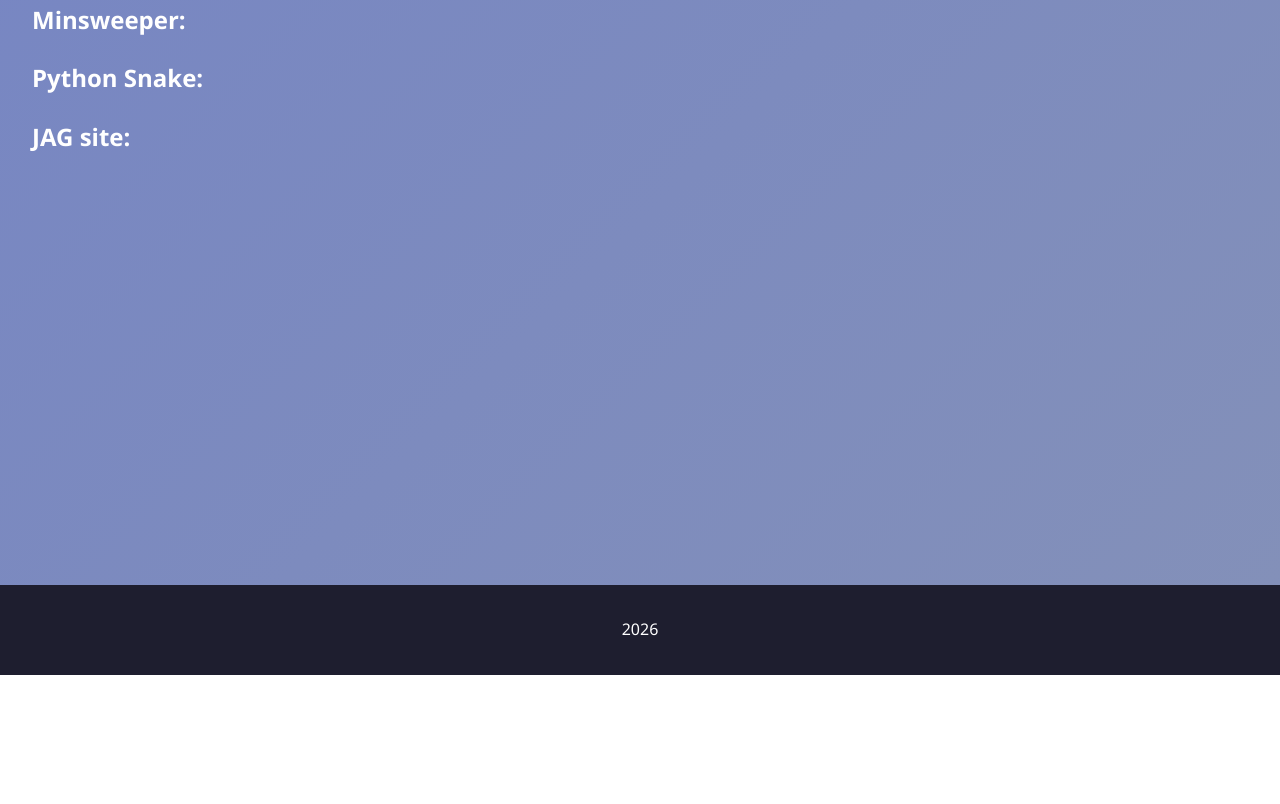
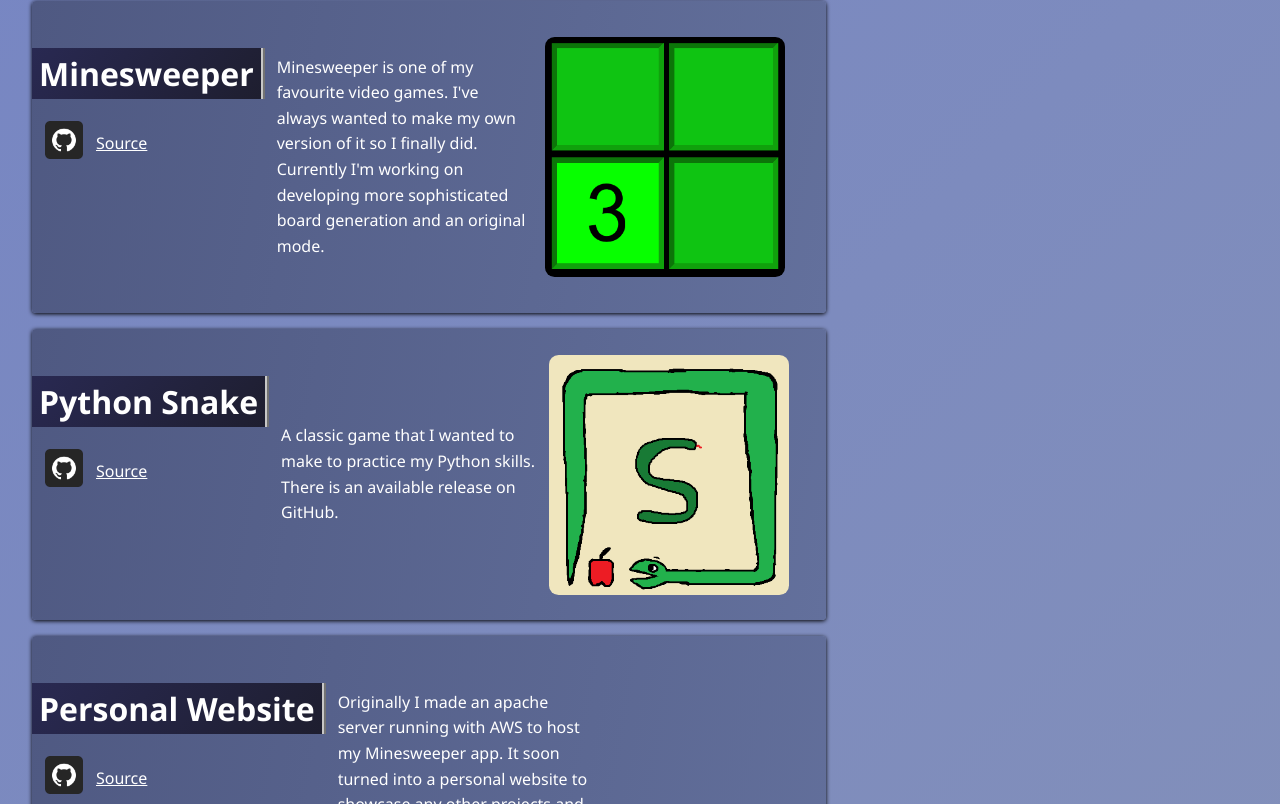
Before and after one commit to Justus2519/JAG-site, a React (Vite) app: page /resume in a window 1280 px wide. Shown: the part 216-1020 px from the top of the page. Before the commit the page ends 891 px from the top, so only its background shows below. Built offline with nearby package versions, Linux system fonts and the light colour scheme.

Commit message:
projects added to resume page

```diff
--- a/src/index.css
+++ b/src/index.css
@@ -11,6 +11,12 @@ body {
   font-family: 'Segoe UI', sans-serif;
   line-height: 1.6;
   color: #222;
+}
+a {
+  color: white;
+}
+a:hover {
+  color:#3030bb;
 }
 
 
@@ -75,7 +81,7 @@ nav {
 }
 .box-title {
   background: linear-gradient(130deg, #292952, #1e1e2f);
-  height:100%;
+  height:fit-content;
   padding:0px 7px;
   align-self: stretch;
   border-right: ridge 4px #c7c7c7;
--- a/src/pages/Home.tsx
+++ b/src/pages/Home.tsx
@@ -94,7 +94,7 @@ function Home(){
                         <div>jglasgow.jag3@gmail.com</div>
                     </div>
                     <div className="contact-box">
-                        <img src="/images/github-logo.png" height="7%" width="7%" className="contact-img"></img>
+                        <img src="/images/github-logo.png" height="7%" width="7%" className="contact-img"/>
                         <a href="https://github.com/Justus2519">Justus2519</a>
                     </div>
                     <div className="contact-box">
--- a/src/pages/Resume.tsx
+++ b/src/pages/Resume.tsx
@@ -1,13 +1,60 @@
 function Resume(){
-    return(
+    const msLink = "https://github.com/Justus2519/Minesweeper-App";
+    const snakeLink = "https://github.com/Justus2519/SnakeTkinter";
+    const jagLink = "https://github.com/Justus2519/JAG-site";
+    return (
         <div>
             Come back at a later date when I get around to this!
             <h1>
                 Projects:
             </h1>
-            <h2>Minsweeper:</h2>
-            <h2>Python Snake:</h2>
-            <h2>JAG site:</h2>
+            <div style={{display: "flex", flexFlow:"column wrap", gap:"2vh"}}>
+                <div className="about-box">
+                    <div style={{alignSelf:"stretch"}}>
+                        <h1 className="box-title">Minesweeper</h1>
+                        <div className="contact-box">
+                            <a href={msLink}>
+                                <img src="/images/github-logo.png" style={{height: "3vw", padding:"0 1vw 0 1vw"}}/>
+                            </a>
+                            <a href={msLink}>Source</a>
+                        </div>
+                    </div>
+                    <p className="box-text">
+                        Minesweeper is one of my favourite video games. I've always wanted to make my own version of it so I finally did. Currently I'm working on developing more sophisticated board generation and an original mode.
+                    </p>
+                    <img src="/images/minesweeperLogo.png" alt="minesweeper logo" className="project-img"/>
+                </div>
+                <div className="about-box">
+                    <div style={{alignSelf:"stretch"}}>
+                        <h1 className="box-title">Python Snake</h1>
+                        <div className="contact-box">
+                            <a href={snakeLink}>
+                                <img src="/images/github-logo.png" style={{height: "3vw", padding:"0 1vw 0 1vw"}}/>
+                            </a>
+                            <a href={snakeLink}>Source</a>
+                        </div>
+                    </div>
+                    <p className="box-text">
+                        A classic game that I wanted to make to practice my Python skills. There is an available release on GitHub.
+                    </p>
+                    <img src="/images/snakelogo.png" alt="snake logo" className="project-img"/>
+                </div>
+                <div className="about-box">
+                    <div style={{alignSelf:"stretch"}}>
+                        <h1 className="box-title">Personal Website</h1>
+                        <div className="contact-box">
+                            <a href={jagLink}>
+                                <img src="/images/github-logo.png" style={{height: "3vw", padding:"0 1vw 0 1vw"}}/>
+                            </a>
+                            <a href={jagLink}>Source</a>
+                        </div>
+                    </div>
+                    <p className="box-text">
+                        Originally I made an apache server running with AWS to host my Minesweeper app. It soon turned into a personal website to showcase any other projects and other miscellaneous things.
+                    </p>
+                    <img src="/images/weblogo.png" alt="jag logo" className="project-img"/>
+                </div>
+            </div>
         </div>
     )
 }
```
